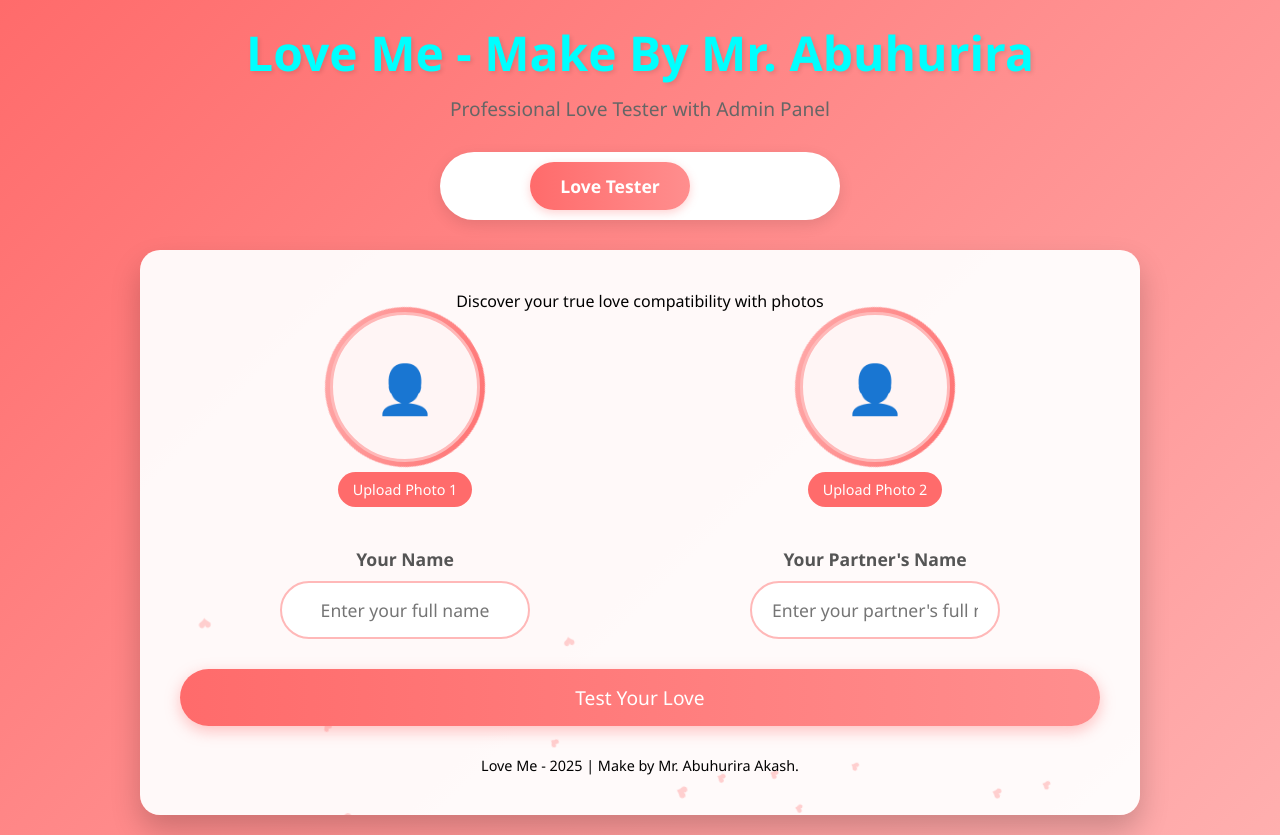
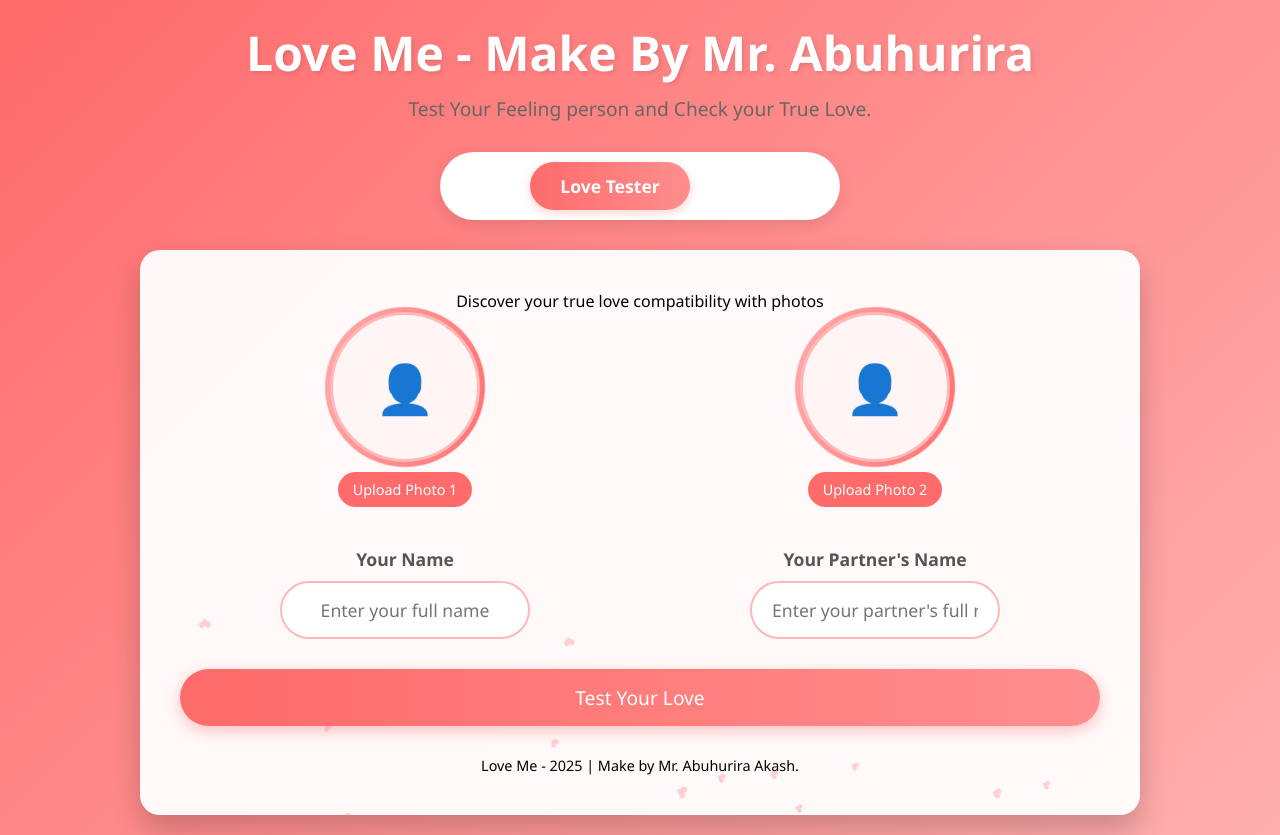
Before and after one commit to akash2026id/love-tester, a plain HTML site: page index.html in a window 1280 px wide. Drawn offline with Linux system fonts and the light colour scheme.

Commit message:
Update index.html

```diff
--- a/index.html
+++ b/index.html
@@ -25,7 +25,7 @@
         }
 
         .header h1 {
-            color: Cyan;
+            color: White;
             font-size: 3rem;
             margin-bottom: 10px;
             text-shadow: 2px 2px 4px rgba(0, 0, 0, 0.1);
@@ -678,7 +678,7 @@
     <!-- Header -->
     <div class="header">
         <h1>Love Me - Make By Mr. Abuhurira</h1>
-        <p>Professional Love Tester with Admin Panel</p>
+        <p>Test Your Feeling person and Check your True Love.</p>
     </div>
 
     <!-- Tab Navigation -->
```
